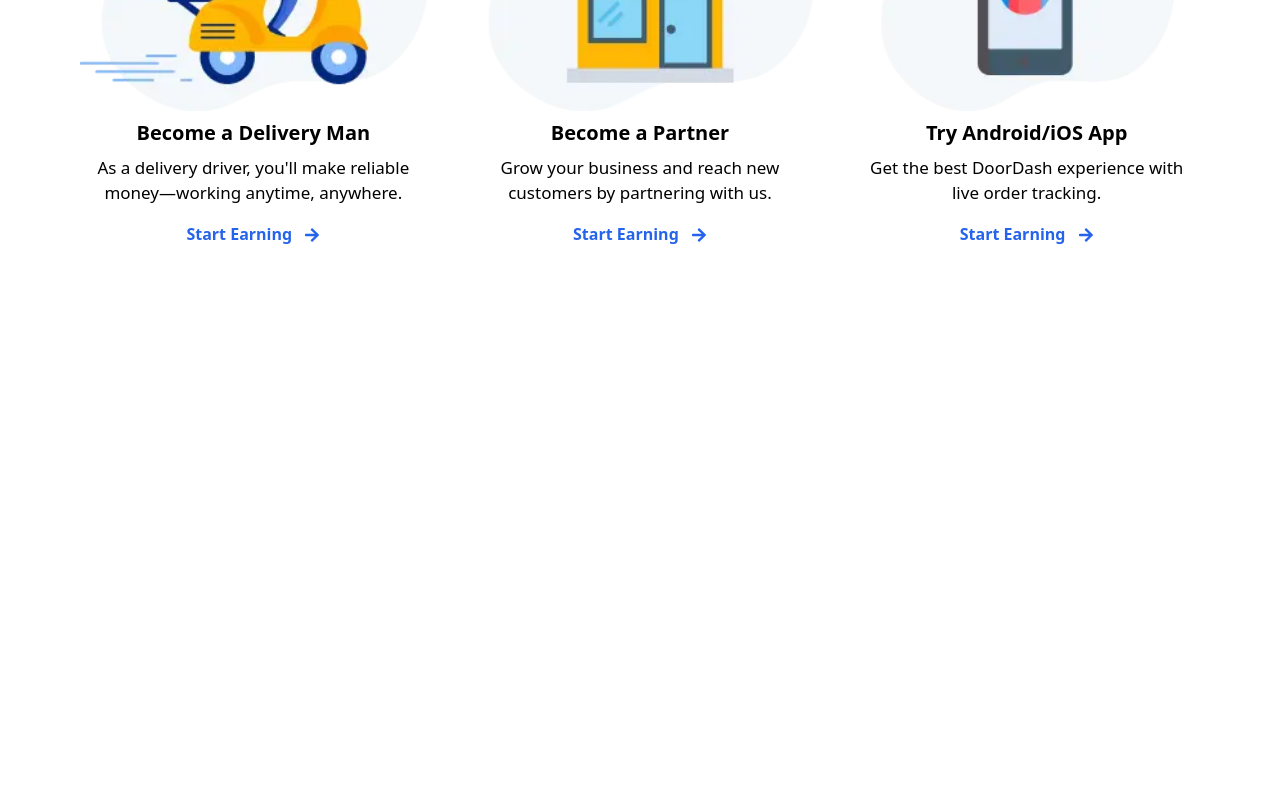
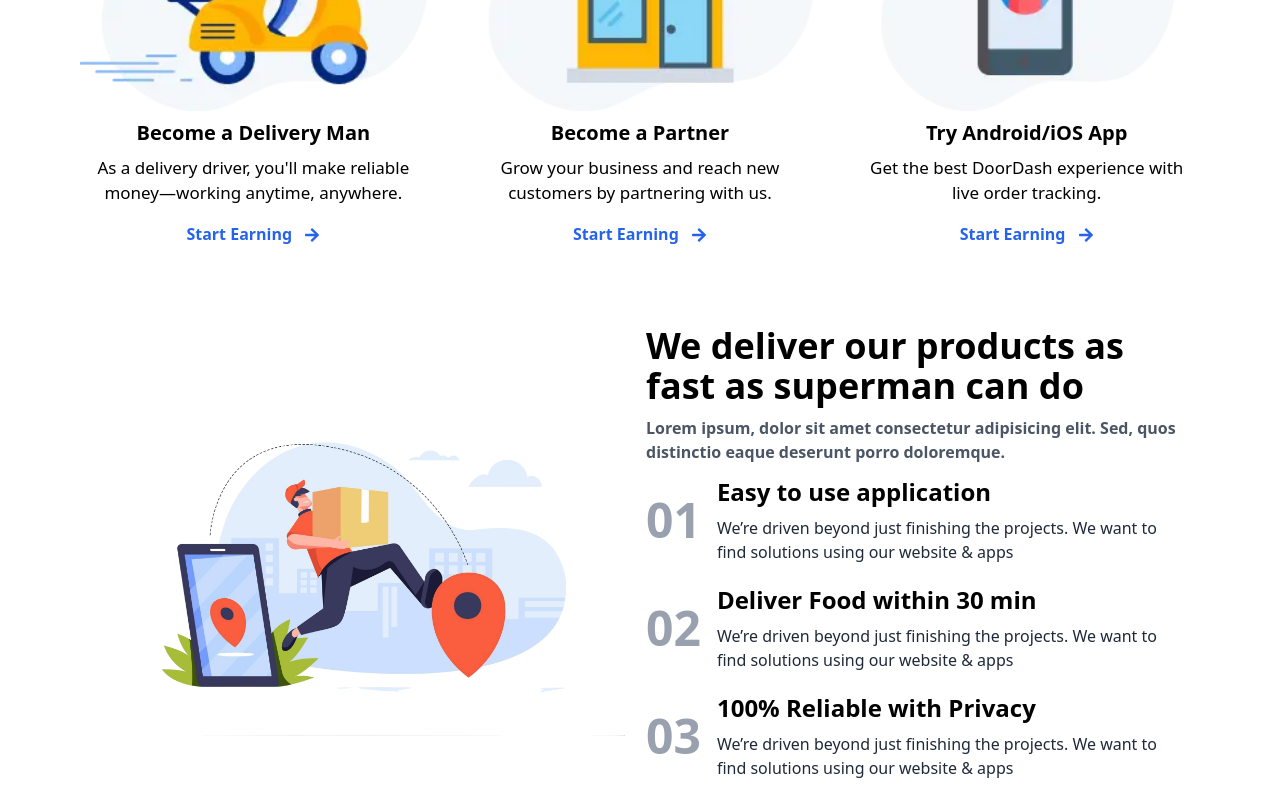
Before and after one commit to raoufboukh/foodie_website, a Next.js app in the folder client/: page / in a window 1280 px wide. Shown: the part 2129-2929 px from the top of the page. Before the commit the page ends 2375 px from the top, so only its background shows below. Built offline with nearby package versions, Linux system fonts and the light colour scheme.

Commit message:
feat: add Testimonials component and integrate it into Home page; include testimonials data in constants

```diff
--- a/client/app/page.tsx
+++ b/client/app/page.tsx
@@ -4,6 +4,7 @@ import Hero from "@/components/Home/Hero";
 import Menu from "@/components/Menu/Menu";
 import Navbar from "@/components/Navbar/Navbar";
 import Restaurants from "@/components/Restauarants/Restaurants";
+import Testimonials from "@/components/Testimonials/Testimonials";
 import { useRef } from "react";
 
 export default function Home() {
@@ -30,6 +31,9 @@ export default function Home() {
       <div ref={sectionRefs.menu}>
         <Menu />
       </div>
+      <div ref={sectionRefs.testimonials}>
+        <Testimonials />
+      </div>
     </>
   );
 }
--- /dev/null
+++ b/client/components/Testimonials/Testimonials.tsx
@@ -0,0 +1,47 @@
+import Image from "next/image";
+import React from "react";
+import { testimonials } from "../constants";
+
+const Testimonials = () => {
+  return (
+    <section className="pt-20">
+      <div className="container lg:!px-24 grid lg:grid-cols-2 gap-3">
+        <div className="flex items-center justify-center">
+          <Image
+            src={"/assets/a.png"}
+            alt="testi"
+            width={520}
+            height={200}
+            className="w-"
+          />
+        </div>
+        <div>
+          <h3 className="sm:text-4xl text-2xl font-bold mb-2.5">
+            We deliver our products as fast as superman can do
+          </h3>
+          <p className="text-gray-600 mb-3 font-[550]">
+            Lorem ipsum, dolor sit amet consectetur adipisicing elit. Sed, quos
+            distinctio eaque deserunt porro doloremque.
+          </p>
+          <div>
+            {testimonials.map((testi) => (
+              <div key={testi.id} className="flex gap-4 items-center mb-5">
+                <p className="text-gray-400 sm:text-5xl text-4xl font-semibold">
+                  {testi.id}
+                </p>
+                <div>
+                  <h3 className="sm:text-2xl text-xl font-semibold mb-2">
+                    {testi.name}
+                  </h3>
+                  <p className="text-gray-800">{testi.description}</p>
+                </div>
+              </div>
+            ))}
+          </div>
+        </div>
+      </div>
+    </section>
+  );
+};
+
+export default Testimonials;
--- a/client/components/constants.ts
+++ b/client/components/constants.ts
@@ -79,3 +79,24 @@ export const menu = [
     image: "/assets/w3.png",
   },
 ];
+
+export const testimonials = [
+  {
+    id: "01",
+    name: "Easy to use application",
+    description:
+      "We’re driven beyond just finishing the projects. We want to find solutions using our website & apps",
+  },
+  {
+    id: "02",
+    name: "Deliver Food within 30 min",
+    description:
+      "We’re driven beyond just finishing the projects. We want to find solutions using our website & apps",
+  },
+  {
+    id: "03",
+    name: "100% Reliable with Privacy",
+    description:
+      "We’re driven beyond just finishing the projects. We want to find solutions using our website & apps",
+  },
+];
```
